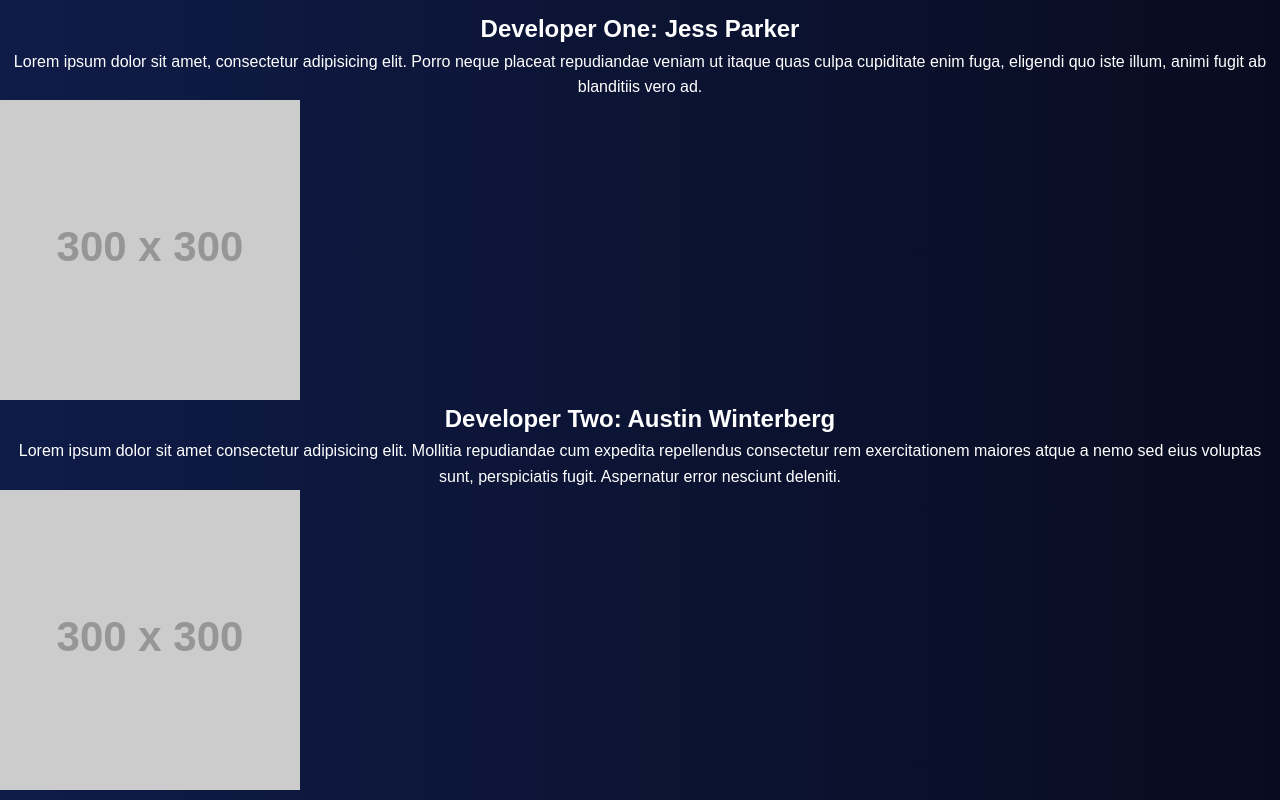
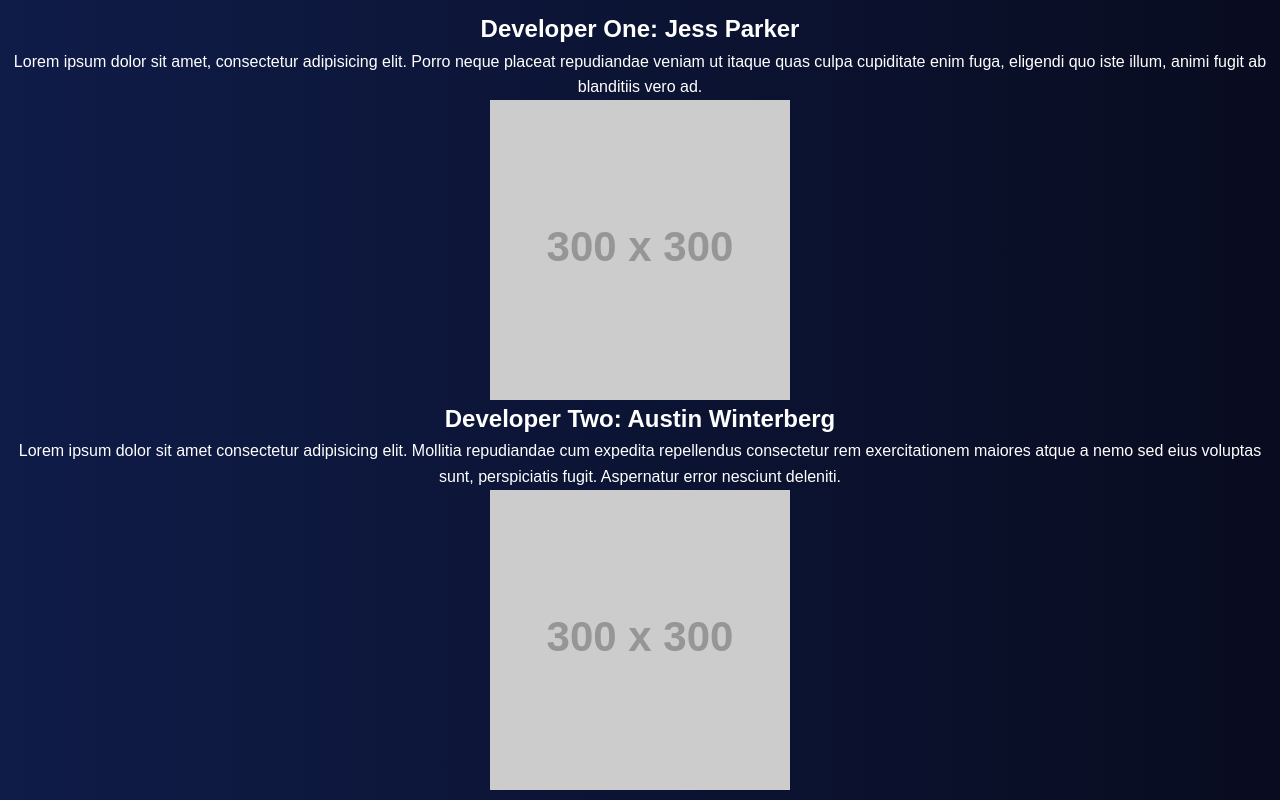
Before and after one commit to Darkwing-Duck-Tamagotchi/kraken-kritters, a website: page pages/about.html in a window 1280 px wide. Drawn offline with nearby package versions, Linux system fonts and the light colour scheme; placeholder pictures from the web are drawn by us; a web font is replaced by a local one.

Commit message:
Added styling that centered the photos with auto margin.

```diff
--- a/css/styles.css
+++ b/css/styles.css
@@ -239,3 +239,7 @@ button {
 #modal-content {
     margin: 3em 1em;
 }
+
+.developer-photo img {
+   margin: auto;
+}
```
